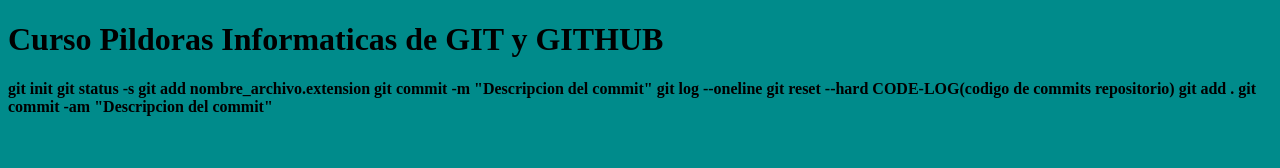
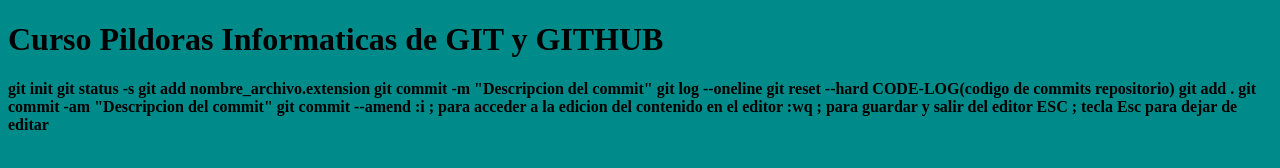
Before and after one commit to Rocastar/CursoGitPildoras, a plain HTML site: page index.html in a window 1280 px wide. Drawn offline with Linux system fonts and the light colour scheme.

Commit message:
Descripcion de nuevos comandos, editor VIM

```diff
--- a/index.html
+++ b/index.html
@@ -21,7 +21,7 @@
     <!-- comando para confirmar archivos en el repositorio -->
     git commit -m "Descripcion del commit"
 
-    <!-- comando para ver lista de commits en el repositorio -->
+    <!-- comando para ver lista de commits realizadas en el repositorio -->
     git log --oneline
 
     <!-- comando para resetear archivos en el repositorio a un punto especifico -->
@@ -32,5 +32,13 @@
 
     <!-- comando para aniadir archivos al area de ensayo y subir archivos al repositorio -->
     git commit -am "Descripcion del commit"
+
+    <!-- comando para abrir el editor VIM -->
+    git commit --amend
+
+    <!-- comandos dentro del editor VIM -->
+    :i      ; para acceder a la edicion del contenido en el editor
+    :wq     ; para guardar y salir del editor
+    ESC     ; tecla Esc para dejar de editar
 </body>
 </html>
```
